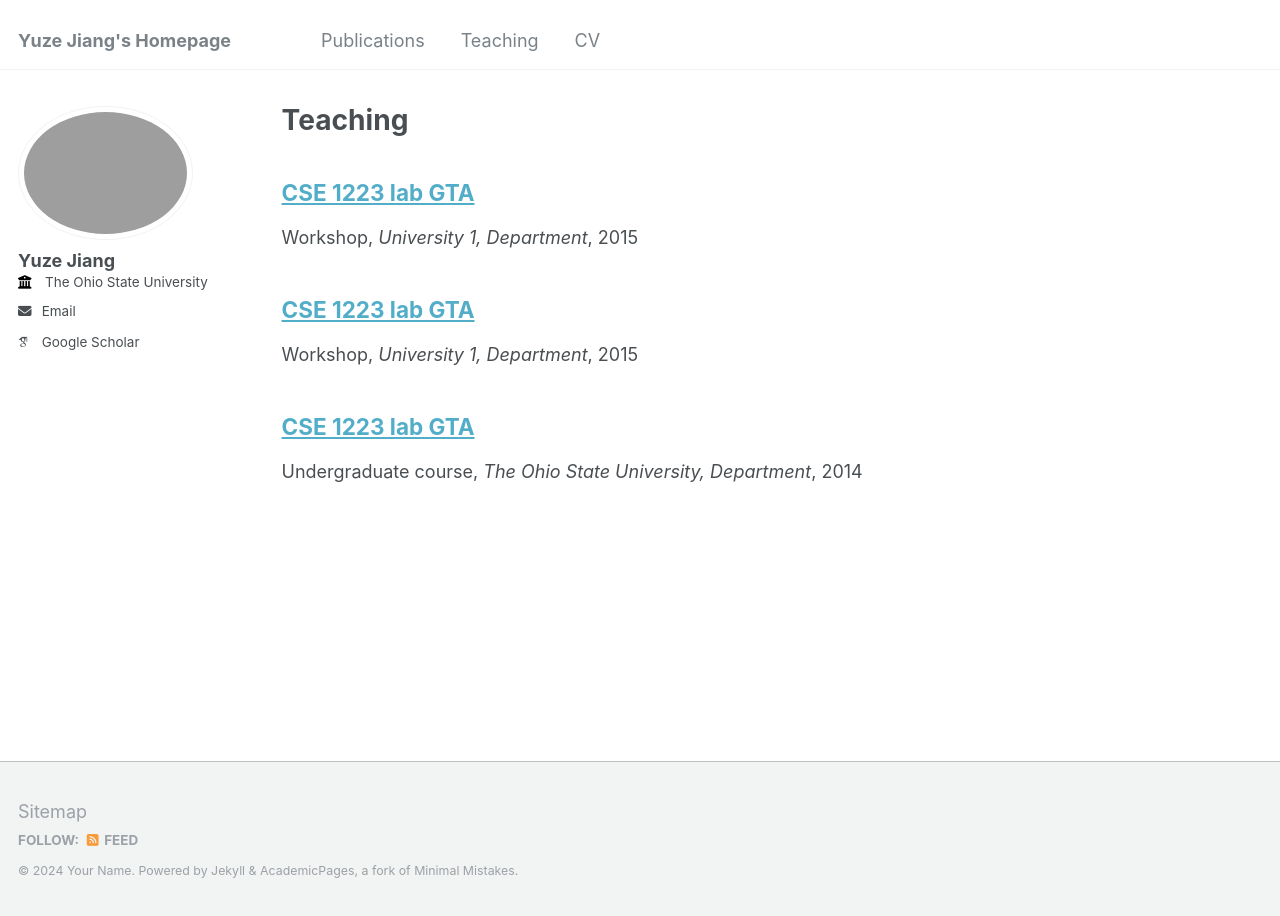
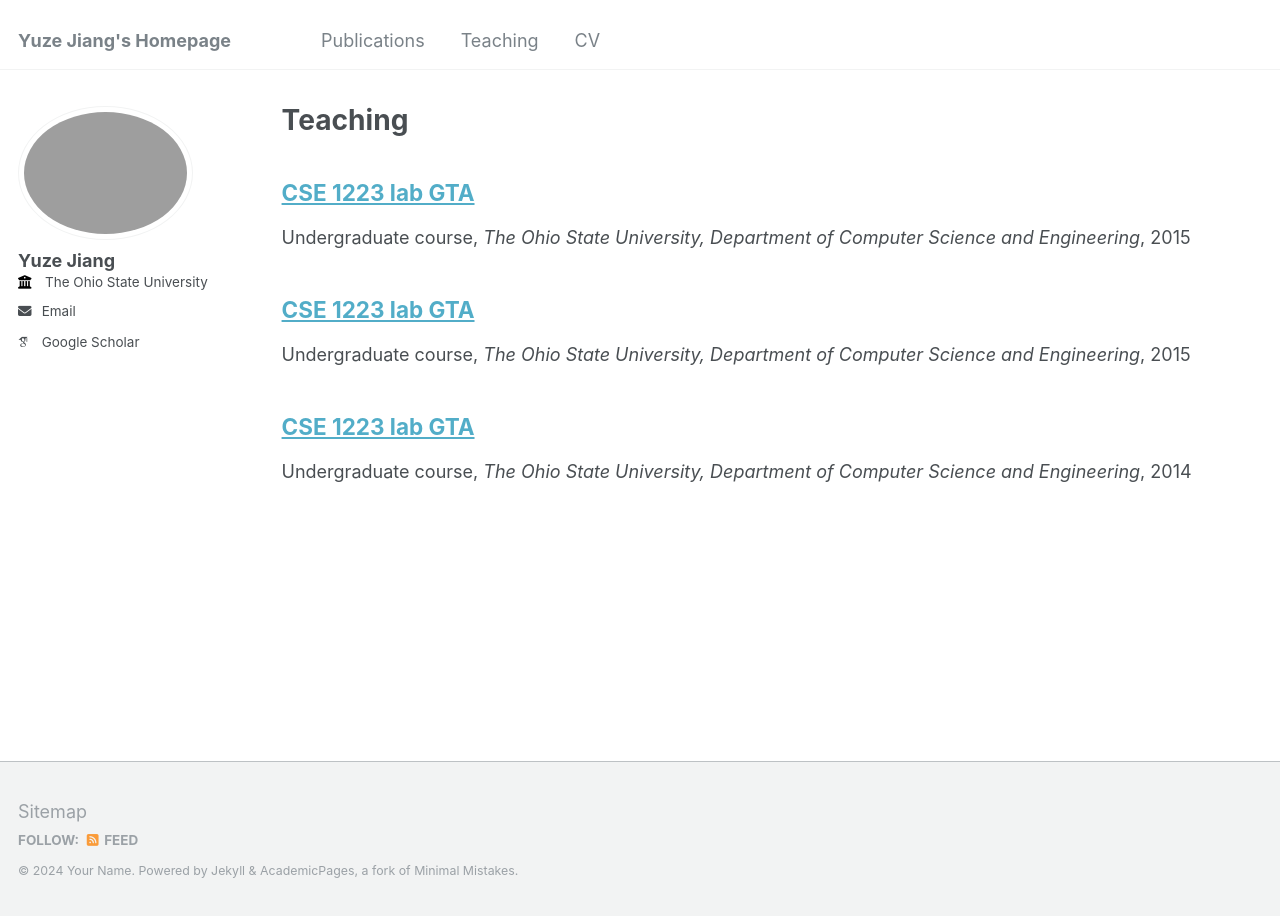
Before and after one commit to jyz-1201/jyz-1201.github.io, a Jekyll site: the page built from _pages/teaching.html, in a window 1280 px wide. Built offline with Jekyll 4.4.1, drawn with Linux system fonts in a browser that asks for light colours; some web fonts are replaced.

Commit message:
update publications venue types and teaching

```diff
--- a/_teaching/AU23.md
+++ b/_teaching/AU23.md
@@ -3,7 +3,7 @@ title: "CSE 1223 lab GTA"
 collection: teaching
 type: "Undergraduate course"
 permalink: /teaching/2014-spring-teaching-1
-venue: "The Ohio State University, Department"
+venue: "The Ohio State University, Department of Computer Science and Engineering"
 date: 2014-01-01
 location: "City, Country"
 ---
--- a/_teaching/SP24.md
+++ b/_teaching/SP24.md
@@ -1,9 +1,9 @@
 ---
 title: "CSE 1223 lab GTA"
 collection: teaching
-type: "Workshop"
+type: "Undergraduate course"
 permalink: /teaching/2015-spring-teaching-1
-venue: "University 1, Department"
+venue: "The Ohio State University, Department of Computer Science and Engineering"
 date: 2015-01-01
 location: "City, Country"
 ---
```
Also changed, not shown: _publications/Just-in-Time Software Defect Prediction Via Bi-Modal Change Representation Learning.md (+1 -1 lines), _publications/Zero-Shot Program Representation Learning.md (+1 -1 lines), _teaching/AU24.md (+2 -2 lines).
